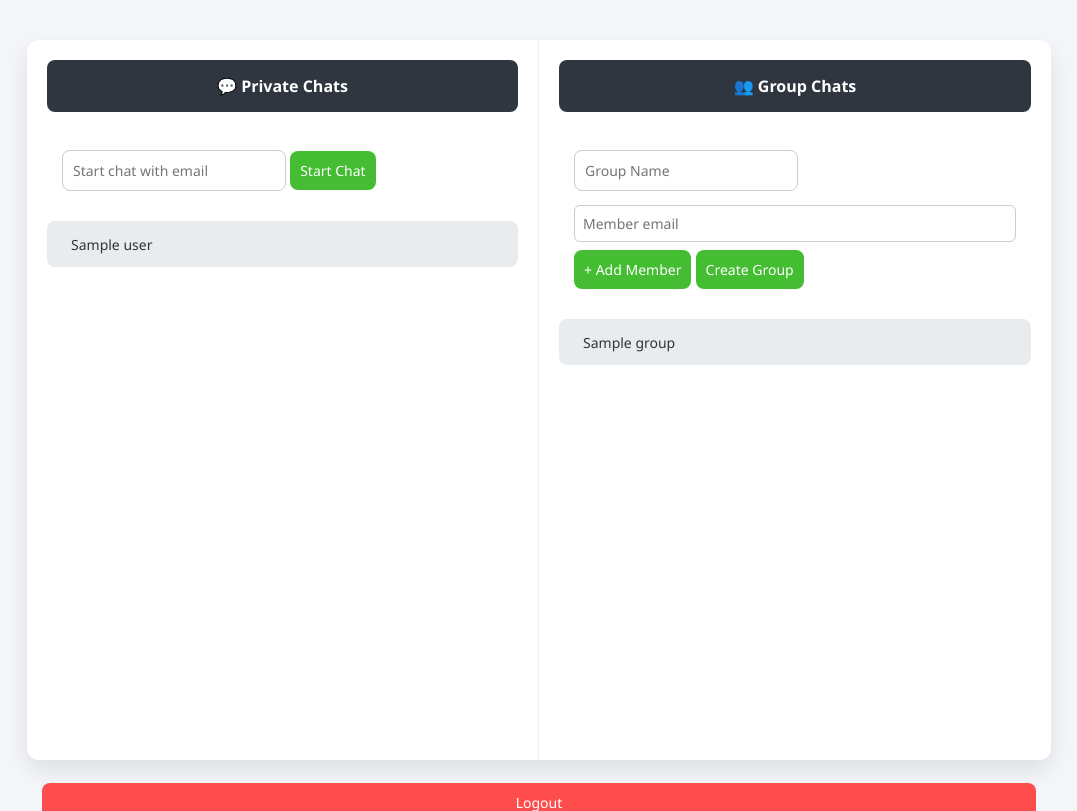
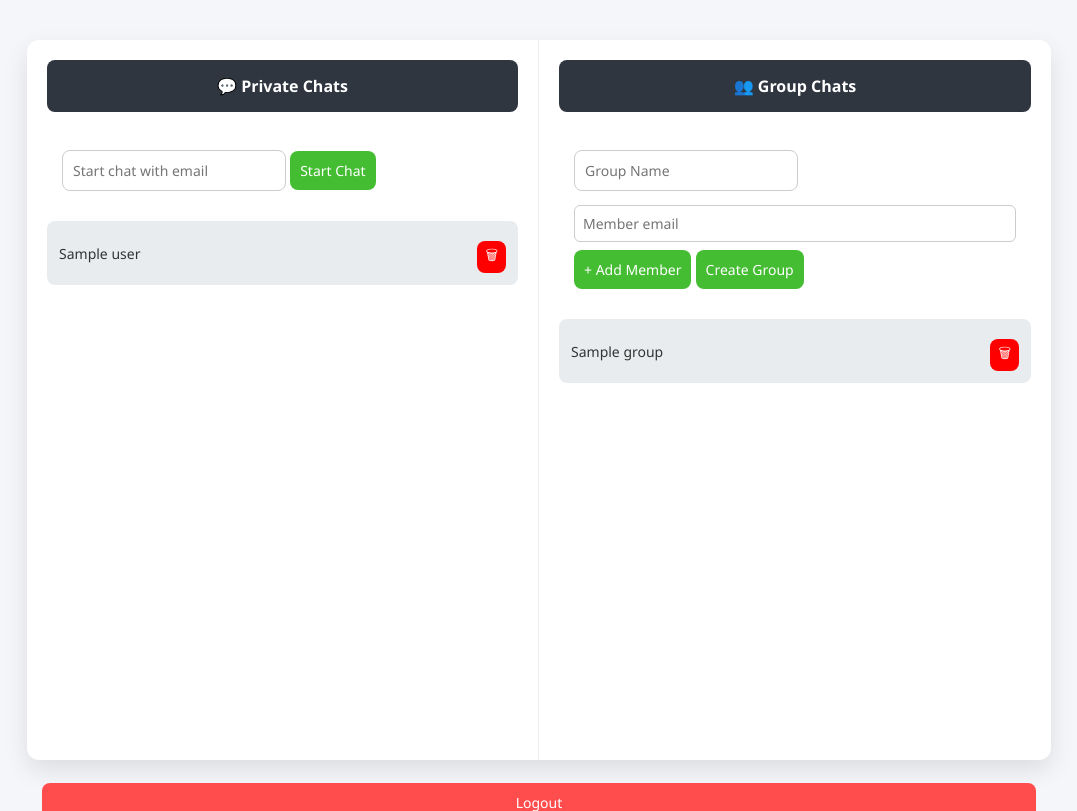
Before and after one commit to kyashasri/CHAT_APPLICATION, a Flask app: page /home in a window 1280 px wide. Shown: the top 811 px of the page, without its empty margins (101-1178 px from the left). Run offline with Flask 3, Linux system fonts and the light colour scheme; the visitor is signed in with stand-in values (Sample User, id 1); a database or web service that is not in the repository returns one stand-in record (values such as "Sample title"); some libraries are stand-ins or nearby versions.

Commit message:
Update home.html

```diff
--- a/templates/home.html
+++ b/templates/home.html
@@ -30,10 +30,20 @@
 
                 <div class="chat-list">
                     {% for chat in chats %}
-                    <div class="chat-item">
-                        <a href="{{ url_for('chat', chat_id=chat._id) }}" class="chat-item">
+                        <div class="chat-item" style="display:flex; justify-content:space-between; align-items:center;">
+
+                            <a href="{{ url_for('chat', chat_id=chat._id) }}">
                                 {{ chat.name }}
                             </a>
+
+                            <form action="{{ url_for('delete_chat', chat_id=chat._id) }}"
+                                  method="POST"
+                                  onsubmit="return confirm('Are you sure you want to delete this chat?');">
+                                <button type="submit" style="background:red; padding:4px 8px; border:none; cursor:pointer;">
+                                    🗑
+                                </button>
+                            </form>
+
                         </div>
                     {% endfor %}
                 </div>
@@ -68,10 +78,20 @@
 
                 <div class="chat-list">
                     {% for group in groups %}
-                    <div class="chat-item">
-                        <a href="{{ url_for('group_chat', group_id=group._id) }}" class="chat-item">
+                        <div class="chat-item" style="display:flex; justify-content:space-between; align-items:center;">
+
+                            <a href="{{ url_for('group_chat', group_id=group._id) }}">
                                 {{ group.name }}
                             </a>
+
+                            <form action="{{ url_for('delete_group', group_id=group._id) }}"
+                                  method="POST"
+                                  onsubmit="return confirm('Are you sure you want to delete this group?');">
+                                <button type="submit" style="background:red; padding:4px 8px; border:none; cursor:pointer;">
+                                    🗑
+                                </button>
+                            </form>
+
                         </div>
                     {% endfor %}
                 </div>
@@ -79,10 +99,15 @@
 
         </div>
 
+        <!-- Logout -->
         <div style="padding:15px;">
             <a href="{{ url_for('logout') }}">
-            <button style="width:100%; background:#ff4d4d;">Logout</button>
+                <button style="width:100%; background:#ff4d4d; border:none; padding:10px; cursor:pointer;">
+                    Logout
+                </button>
             </a>
+        </div>
+
     </div>
 
 </div>
```
Lines whose indentation alone changed are shown as unchanged.
